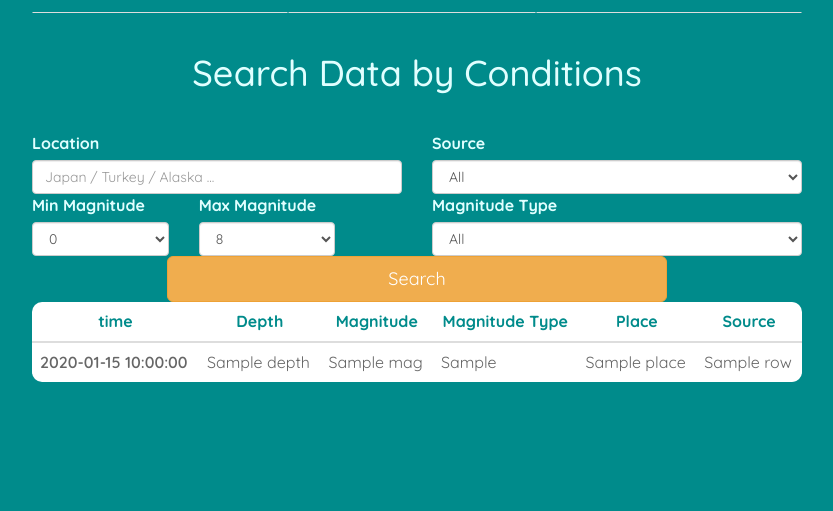
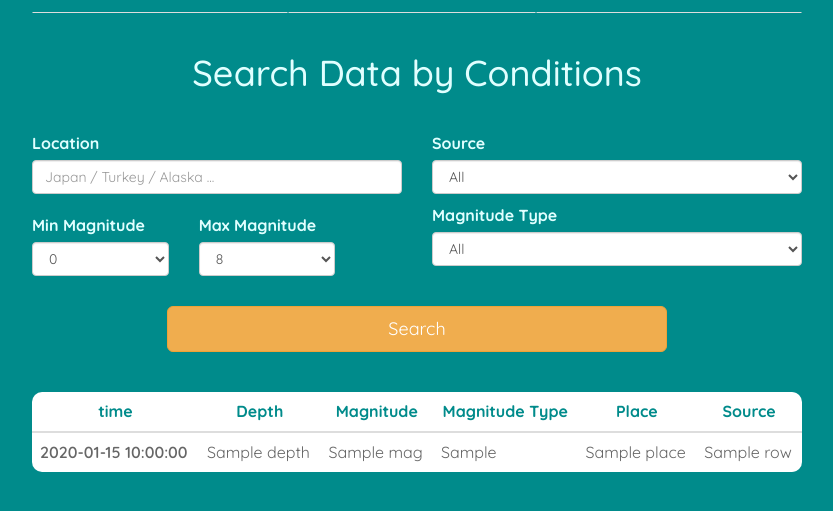
Before and after one commit to azusaw/db-driven-web-app, a Flask app: template templates/search.html in a window 1280 px wide. Shown: the part 135-646 px from the top of the page, without its empty margins (223-1056 px from the left). Run offline with Flask 3, Linux system fonts and the light colour scheme; the template is opened without the code that fills it: most values are stand-ins (such as "Sample title", 1, 10 or a date in 2020); some libraries are stand-ins or nearby versions.

Commit message:
create space.css file

```diff
--- /dev/null
+++ b/static/space.css
@@ -0,0 +1,23 @@
+.my-1 {
+    margin: 5px 0;
+}
+
+.my-2 {
+    margin: 10px 0;
+}
+
+.my-3 {
+    margin: 15px 0;
+}
+
+.my-4 {
+    margin: 20px 0;
+}
+
+.my-5 {
+    margin: 25px 0;
+}
+
+.my-6 {
+    margin: 30px 0;
+}
--- a/templates/base.html
+++ b/templates/base.html
@@ -9,6 +9,7 @@
     {{super()}}
     <!--CSS-->
     <link rel="stylesheet" href="{{url_for('.static', filename='style.css')}}">
+    <link rel="stylesheet" href="{{url_for('.static', filename='space.css')}}">
     <!--Google Font-->
     <link rel="preconnect" href="https://fonts.googleapis.com">
     <link rel="preconnect" href="https://fonts.gstatic.com" crossorigin>
--- a/templates/earthquake_table.html
+++ b/templates/earthquake_table.html
@@ -1,4 +1,4 @@
-<table class="table align-middle">
+<table class="table align-middle my-6">
     <thead class="table-header">
     <tr>
         <th scope="col">time</th>
```
